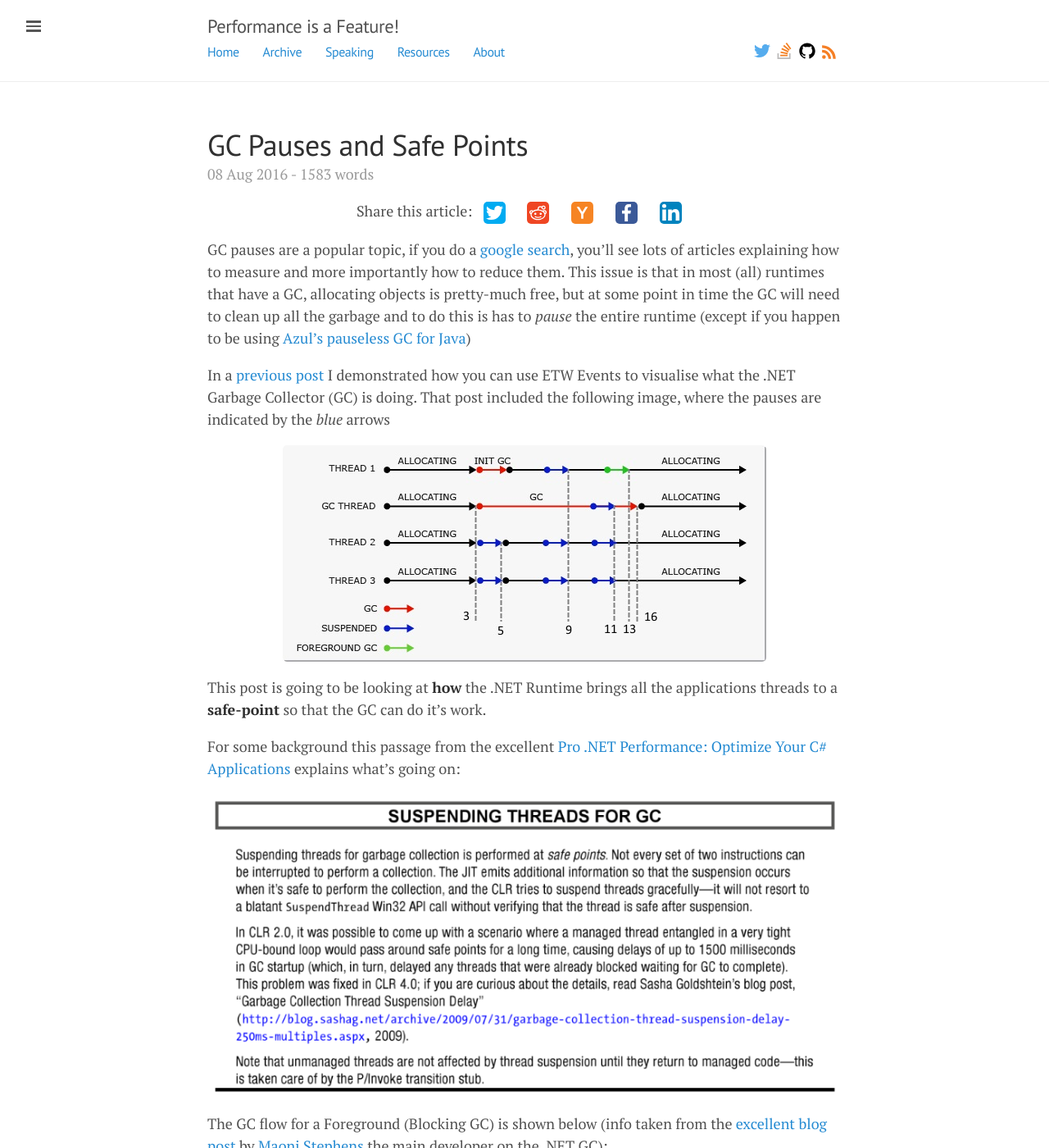
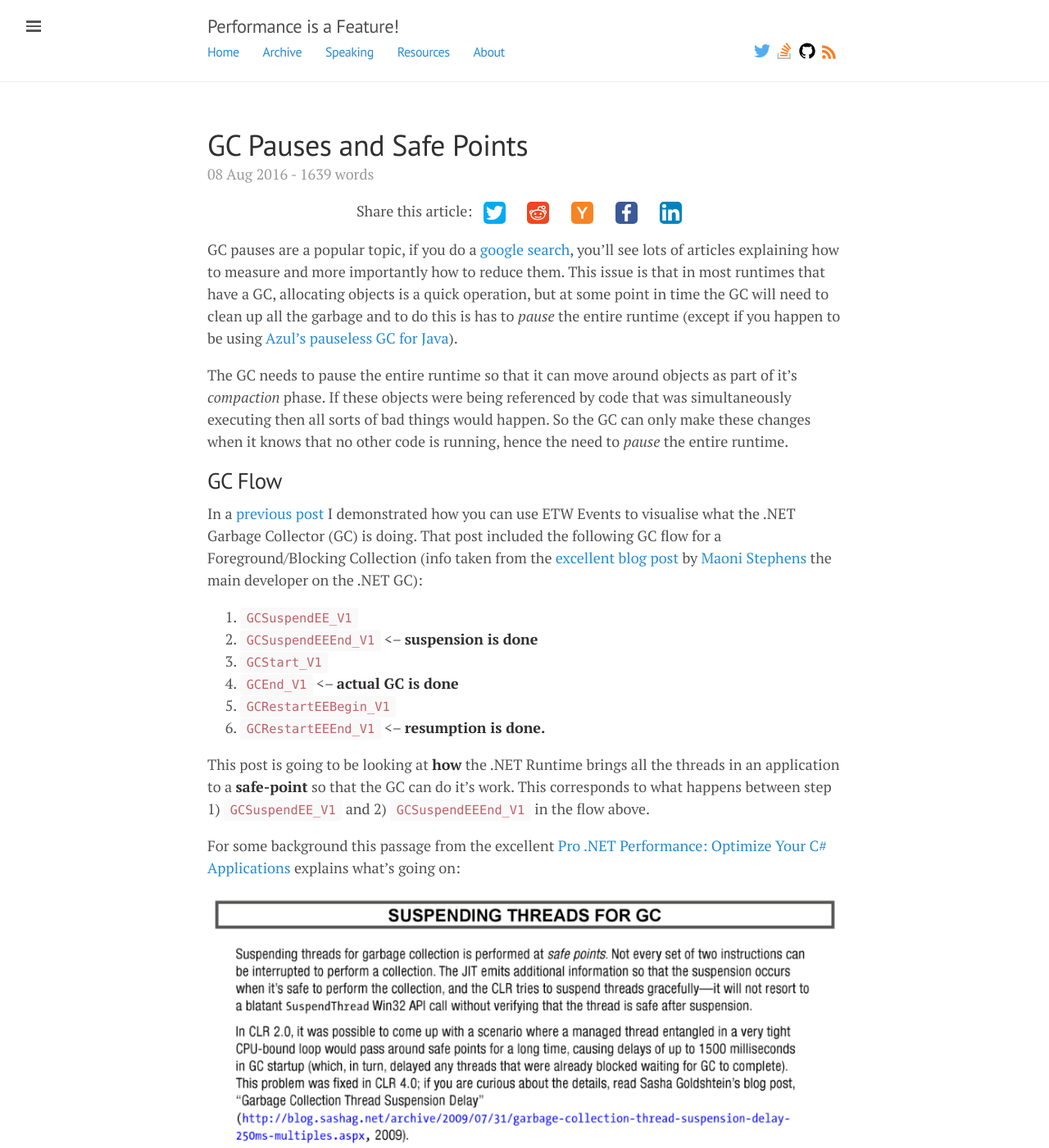
Before and after one commit to mattwarren/mattwarren.github.io, a Jekyll site: the page built from _posts/2016-08-08-GC-Pauses-and-Safe-Points.md, in a window 1280 px wide and 1400 px high. Shown: the whole window at 82% size. Built offline with Jekyll 4.4.1, drawn with Linux system fonts in a browser that asks for light colours; nearby versions of some CDN libraries; comment, search, counter and statistics services are not loaded; some of the changed text lies outside the part shown.

Commit message:
A few updates

````diff
--- a/_posts/2016-08-08-GC-Pauses-and-Safe-Points.md
+++ b/_posts/2016-08-08-GC-Pauses-and-Safe-Points.md
@@ -7,19 +7,13 @@
 
 ---
 
-GC pauses are a popular topic, if you do a [google search](https://www.google.com/#q=gc+pauses+in+.net), you'll see lots of articles explaining how to measure and more importantly how to reduce them. This issue is that in most (all) runtimes that have a GC, allocating objects is pretty-much free, but at some point in time the GC will need to clean up all the garbage and to do this is has to *pause* the entire runtime (except if you happen to be using [Azul's pauseless GC for Java](https://www.azul.com/products/zing/pgc/))
+GC pauses are a popular topic, if you do a [google search](https://www.google.com/#q=gc+pauses+in+.net), you'll see lots of articles explaining how to measure and more importantly how to reduce them. This issue is that in most runtimes that have a GC, allocating objects is a quick operation, but at some point in time the GC will need to clean up all the garbage and to do this is has to *pause* the entire runtime (except if you happen to be using [Azul's pauseless GC for Java](https://www.azul.com/products/zing/pgc/)).
 
-In a [previous post]({{ base }}/2016/06/20/Visualising-the-dotNET-Garbage-Collector/) I demonstrated how you can use ETW Events to visualise what the .NET Garbage Collector (GC) is doing. That post included the following image, where the pauses are indicated by the *blue* arrows
+The GC needs to pause the entire runtime so that it can move around objects as part of it's *compaction* phase. If these objects were being referenced by code that was simultaneously executing then all sorts of bad things would happen. So the GC can only make these changes when it knows that no other code is running, hence the need to *pause* the entire runtime.
 
-[![Background Garbage Collection]({{ base }}/images/2016/06/BackgroundGarbageCollection-Annotated.jpeg)]({{ base }}/images/2016/06/BackgroundGarbageCollection-Annotated.jpeg)
+## GC Flow
 
-This post is going to be looking at **how** the .NET Runtime brings all the applications threads to a **safe-point** so that the GC can do it's work.
-
-For some background this passage from the excellent [Pro .NET Performance: Optimize Your C# Applications ](https://www.amazon.co.uk/Pro-NET-Performance-Optimize-Applications/dp/1430244585/ref=as_li_ss_tl?ie=UTF8&linkCode=ll1&tag=mattonsoft-21&linkId=f18fd47630f046ab8e28512acc728fbb) explains what's going on:
-
-[![Suspending Threads for GC]({{ base }}/images/2016/08/Suspending Threads for GC.png)](https://books.google.co.uk/books?id=fhpYTbos8OkC&pg=PA103&lpg=PA103&dq=GC+safepoints+.NET&source=bl&ots=OcEbYCaMor&sig=XNDl1pSuKRcDU_xc1M6Go64ot2Q&hl=en&sa=X&redir_esc=y#v=onepage&q&f=false)
-
-The GC flow for a Foreground (Blocking GC) is shown below (info taken from the [excellent blog post](https://blogs.msdn.microsoft.com/maoni/2014/12/25/gc-etw-events-3/) by [Maoni Stephens](https://github.com/Maoni0/) the main developer on the .NET GC):
+In a [previous post]({{ base }}/2016/06/20/Visualising-the-dotNET-Garbage-Collector/) I demonstrated how you can use ETW Events to visualise what the .NET Garbage Collector (GC) is doing. That post included the following GC flow for a Foreground/Blocking Collection (info taken from the [excellent blog post](https://blogs.msdn.microsoft.com/maoni/2014/12/25/gc-etw-events-3/) by [Maoni Stephens](https://github.com/Maoni0/) the main developer on the .NET GC):
 
 1. `GCSuspendEE_V1`
 2. `GCSuspendEEEnd_V1` <– **suspension is done**
@@ -28,11 +22,17 @@
 5. `GCRestartEEBegin_V1`
 6. `GCRestartEEEnd_V1` <– **resumption is done.**
 
-Technically the GC itself doesn't actually perform a suspension, it calls [into the *Execution Engine* (EE)](https://github.com/dotnet/coreclr/blob/master/src/vm/gcenv.ee.cpp#L26-L36) and asks that to suspend all the running threads. So based on the flow above were are talking about what happens between 1) `GCSuspendEE_V1` and 2) `GCSuspendEEEnd_V1`. This suspension needs to be as quick as possible, because the time taken contributes to the overall *GC pause*. Therefore the *Time To Safe Point* (TTSP) as it's known, is minimised by using several techniques.
+This post is going to be looking at **how** the .NET Runtime brings all the threads in an application to a **safe-point** so that the GC can do it's work. This corresponds to what happens between step 1) `GCSuspendEE_V1` and 2) `GCSuspendEEEnd_V1` in the flow above.
+
+For some background this passage from the excellent [Pro .NET Performance: Optimize Your C# Applications ](https://www.amazon.co.uk/Pro-NET-Performance-Optimize-Applications/dp/1430244585/ref=as_li_ss_tl?ie=UTF8&linkCode=ll1&tag=mattonsoft-21&linkId=f18fd47630f046ab8e28512acc728fbb) explains what's going on:
+
+[![Suspending Threads for GC]({{ base }}/images/2016/08/Suspending Threads for GC.png)](https://books.google.co.uk/books?id=fhpYTbos8OkC&pg=PA103&lpg=PA103&dq=GC+safepoints+.NET&source=bl&ots=OcEbYCaMor&sig=XNDl1pSuKRcDU_xc1M6Go64ot2Q&hl=en&sa=X&redir_esc=y#v=onepage&q&f=false)
+
+Technically the GC itself doesn't actually perform a suspension, it calls [into the *Execution Engine* (EE)](https://github.com/dotnet/coreclr/blob/master/src/vm/gcenv.ee.cpp#L26-L36) and asks that to suspend all the running threads. This suspension needs to be as quick as possible, because the time taken contributes to the overall *GC pause*. Therefore this *Time To Safe Point* (TTSP) as it's known, needs to be minimised, the CLR does this by using several techniques.
 
 ## GC suspension in Runtime code
 
-Inside code that it controls, the runtime inserts method calls to ensure that ensure threads can regularly *poll* to determine when they need to suspend. For instance take a look at the following code snippet from the [`IndexOfCharArray()`](https://github.com/dotnet/coreclr/blob/deb00ad58acf627763b6c0a7833fa789e3bb1cd0/src/classlibnative/bcltype/stringnative.cpp#L351-L400) method (which is called internally by [`String.IndexOfAny(..)`](https://msdn.microsoft.com/en-us/library/system.string.indexofany(v=vs.110).aspx)). Notice that it contains multiple calls to the macro `FC_GC_POLL_RET()`:
+Inside code that it controls, the runtime inserts method calls to ensure that threads can regularly *poll* to determine when they need to suspend. For instance take a look at the following code snippet from the [`IndexOfCharArray()`](https://github.com/dotnet/coreclr/blob/deb00ad58acf627763b6c0a7833fa789e3bb1cd0/src/classlibnative/bcltype/stringnative.cpp#L351-L400) method (which is called internally by [`String.IndexOfAny(..)`](https://msdn.microsoft.com/en-us/library/system.string.indexofany(v=vs.110).aspx)). Notice that it contains multiple calls to the macro `FC_GC_POLL_RET()`:
 
 ``` cpp
 FCIMPL4(INT32, COMString::IndexOfCharArray, StringObject* thisRef, CHARArray* valueRef, INT32 startIndex, INT32 count)
@@ -86,7 +86,7 @@
 
 I'm not going to talk about how the thread-suspension mechanism works, as it's a complex topic, but as always there's an in-depth [section in the BOTR](https://github.com/dotnet/coreclr/blob/775003a4c72f0acc37eab84628fcef541533ba4e/Documentation/botr/threading.md#suspension) that gives all the gory details (in summary it suspends the underlying native thread, via the [Win32 SuspendThread API](https://msdn.microsoft.com/en-us/library/windows/desktop/ms686345(v=vs.85).aspx)).
 
-You can see [some of the heuristics](https://github.com/dotnet/coreclr/blob/deb00ad58acf627763b6c0a7833fa789e3bb1cd0/src/jit/flowgraph.cpp#L7382-L7462) that the JIT uses to decide whether code is fully or partially interruptible and seeks to find the best trade-off between code quality/size and GC suspension latency. But as a concrete example, if we take the following code that accumulates a counter in a tight loop:
+You can see [some of the heuristics](https://github.com/dotnet/coreclr/blob/deb00ad58acf627763b6c0a7833fa789e3bb1cd0/src/jit/flowgraph.cpp#L7382-L7462) that the JIT uses to decide whether code is fully or partially interruptible as it seeks to find the best trade-off between code quality/size and GC suspension latency. But as a concrete example, if we take the following code that accumulates a counter in a tight loop:
 
 ``` csharp
 public static long TestMethod()
@@ -149,7 +149,7 @@
 ```
 ([full JIT diagnostic output of **Partially** Interruptible method](https://gist.github.com/mattwarren/06dd970b5364c80d445da4252558a5d3#file-testmethod-partially-interruptible-md))
 
-Interesting enough there seems to be existing functionality where the JIT will insert `JIT_PollGC()` calls into **user** code, available via the [`GCPollType` CLR Configuration flag](https://github.com/dotnet/coreclr/blob/master/Documentation/project-docs/clr-configuration-knobs.md). However by default it's disabled and in my tests turning it on cause the CoreCLR to exit with some interesting errors. So it appears that currently, the default or supported behaviour is to use thread-suspension on user code, rather than inserting explicit `JIT_PollGC()` calls.
+Interesting enough there seems to be existing functionality in the .NET JIT, where it will insert `JIT_PollGC()` calls into **user** code, available via the [`GCPollType` CLR Configuration flag](https://github.com/dotnet/coreclr/blob/master/Documentation/project-docs/clr-configuration-knobs.md). However by default it's disabled and in my tests turning it on causes the CoreCLR to exit with some interesting errors. So it appears that currently, the default or supported behaviour is to use thread-suspension on user code, rather than inserting explicit `JIT_PollGC()` calls.
 
 ----
 
````
